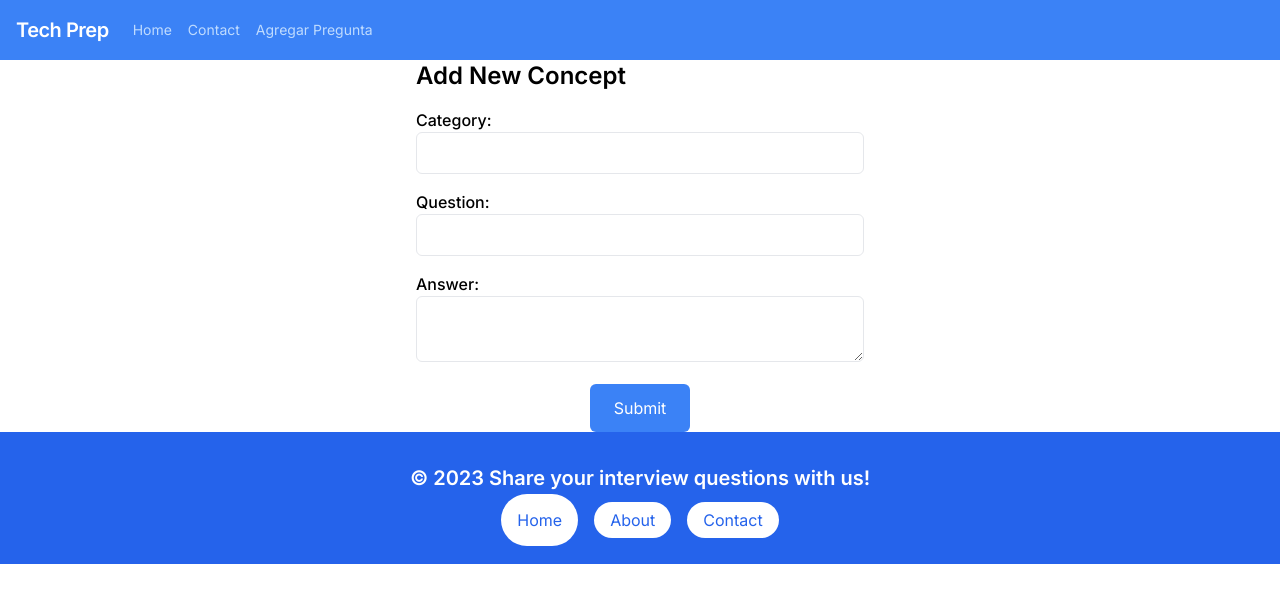
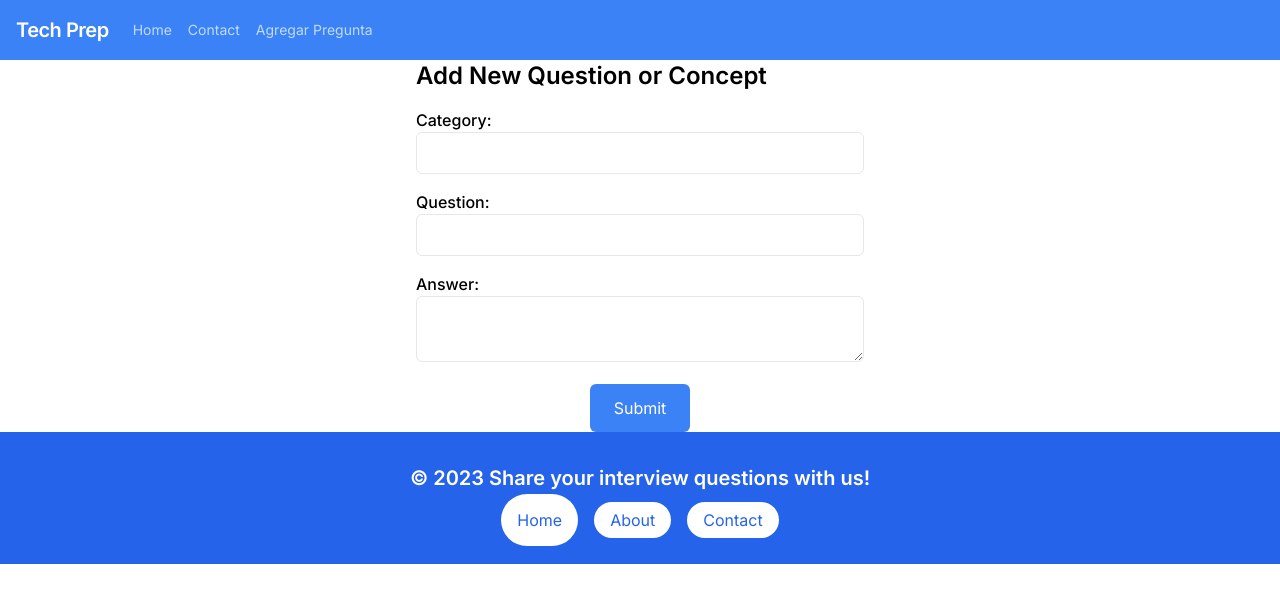
Before and after one commit to vicarb/qa-front, a Next.js app: page /admin in a window 1280 px wide. Shown: the top 602 px of the page. Built offline with nearby package versions, Linux system fonts and the light colour scheme.

Commit message:
Update AdminComponent.tsx

```diff
--- a/components/AdminComponent/AdminComponent.tsx
+++ b/components/AdminComponent/AdminComponent.tsx
@@ -49,7 +49,7 @@ const AdminComponent = () => {
 
   return (
     <div className="max-w-md mx-auto">
-      <h2 className="text-2xl font-semibold mb-4">Add New Concept</h2>
+      <h2 className="text-2xl font-semibold mb-4">Add New Question or Concept</h2>
       <form onSubmit={handleSubmit} className="space-y-4">
         <div>
           <label htmlFor="category" className="block font-medium">
```
